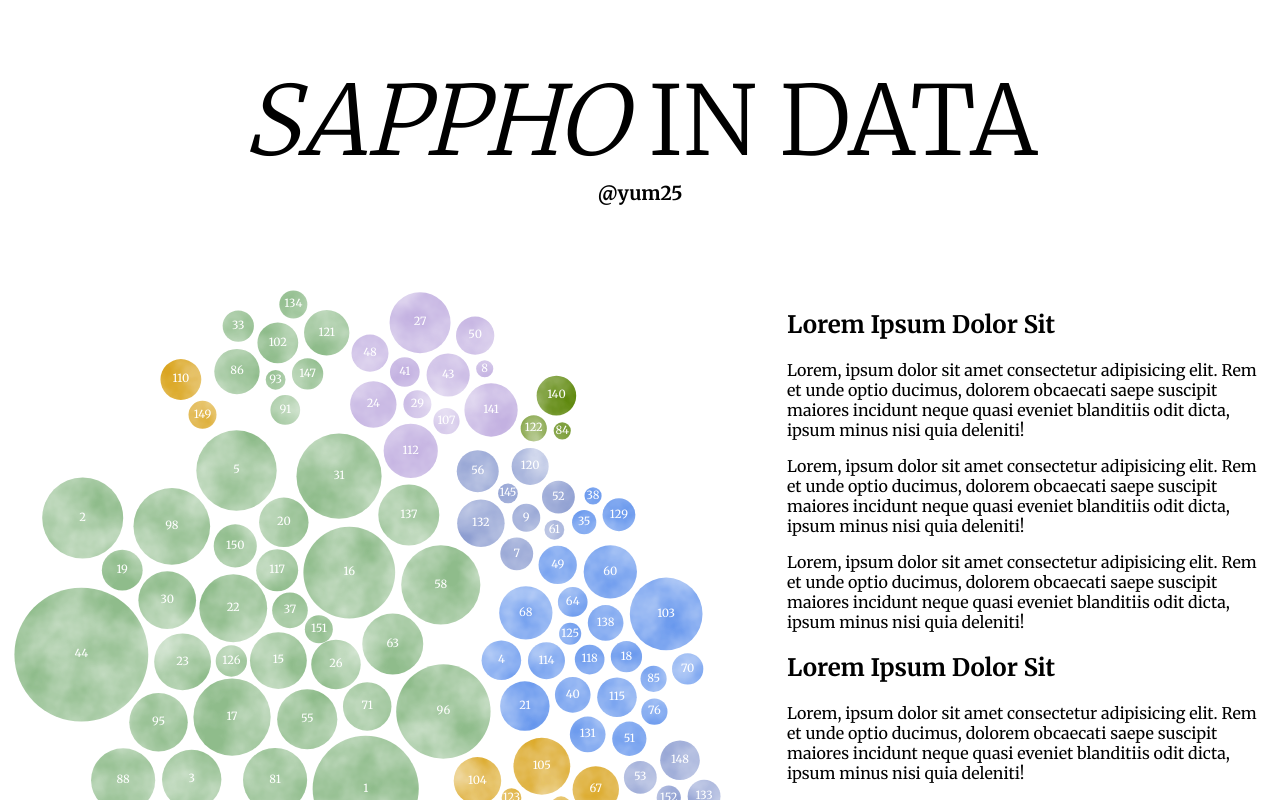
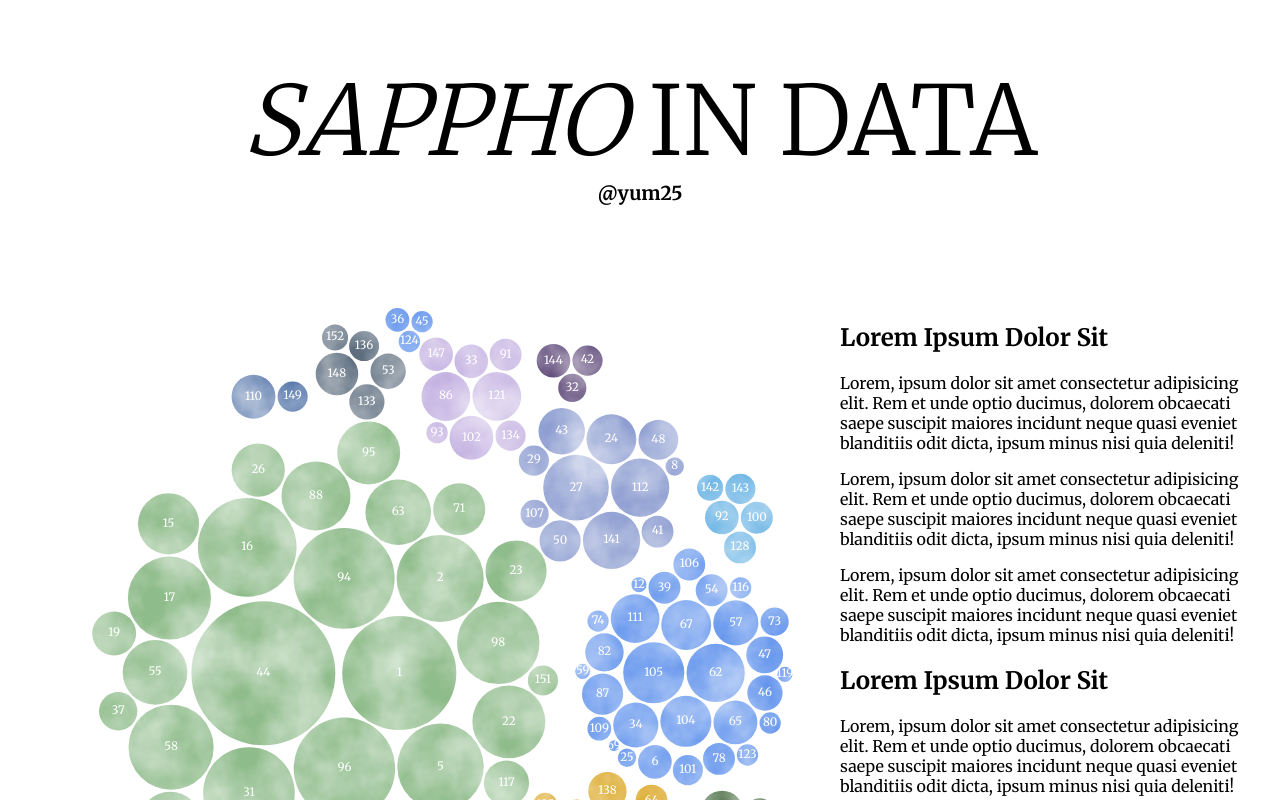
Before and after one commit to yum25/sappho-in-data, a SvelteKit app: page / in a window 1280 px wide. Shown: the top 800 px of the page. Built offline with nearby package versions, Linux system fonts and the light colour scheme.

Commit message:
refinements

```diff
--- a/src/lib/types.ts
+++ b/src/lib/types.ts
@@ -1,5 +1,5 @@
 export type Fragment = {
-    name: string;
+    name: number;
     group: number;
     size: number;
 }
--- a/src/routes/+page.svelte
+++ b/src/routes/+page.svelte
@@ -6,9 +6,12 @@
 
 	let svg: SVGElement;
 
-	const height = 1100;
-	const width = 1100;
+  let innerHeight:number|undefined = undefined;
+	const height = (innerHeight ?? 900) + 200;
+	const width = (innerHeight ??  900) + 200;
 	const margin = 50;
+
+	let showHierarchy = false;
 
 	const pack = d3
 		.pack()
@@ -19,28 +22,41 @@
 		d3
 			.hierarchy(hierarchy as unknown)
 			.sum((d) => (d as Fragment).size)
-			.sort((a, b) => b.data.size - a.data.size)
+			.sort((a, b) => (b.value as number) - (a.value as number))
 	);
 
 	let packingData = root.descendants();
 
 	let data = packingData.filter((d) => d.depth == 2) as d3.HierarchyCircularNode<Fragment>[];
-	let posMappings = packingData.filter((d) => d.depth == 1);
-
-	console.log(root);
+	let clusters = packingData.filter((d) => d.depth == 1);
 
 	const color = d3
-		.scaleOrdinal()
-		.domain(posMappings.map((d) => (d.data as Fragment).name) as Iterable<string>)
-		.range(['#8FBC8B', 'cornflowerblue', 'goldenrod', '#8E9ED1', '#C3B1E1', '#568203']);
+		.scaleOrdinal<number, string>()
+		.domain(clusters.map((d) => (d.data as Fragment).name))
+		.range([
+			'#8FBC8B', // light green
+			'cornflowerblue',
+			'goldenrod',
+			'#8E9ED1',
+			'#C3B1E1',
+			'#568203',
+			'#5d6d7e',
+			'#5dade2',
+			'#5499c7',
+			'#4B6F44',
+			'#452c63',
+			'#5072A7',
+			'#3457D5'
+		]);
+
 	const x = d3
-		.scaleOrdinal()
-		.domain(posMappings.map((d) => (d.data as Fragment).name) as Iterable<string>)
-		.range(posMappings.map((d) => d.x));
+		.scaleOrdinal<number, number>()
+		.domain(clusters.map((d) => (d.data as Fragment).name))
+		.range(clusters.map((d) => d.x));
 	const y = d3
-		.scaleOrdinal()
-		.domain(posMappings.map((d) => (d.data as Fragment).name) as Iterable<string>)
-		.range(posMappings.map((d) => d.y));
+		.scaleOrdinal<number, number>()
+		.domain(clusters.map((d) => (d.data as Fragment).name))
+		.range(clusters.map((d) => d.y));
 
 	const simulation = d3.forceSimulation(data);
 
@@ -49,34 +65,29 @@
 			'x',
 			d3
 				.forceX()
-				.strength(0.75)
-				.x((d) => x((d as d3.HierarchyNode<Fragment>).data.group.toString()) as number)
+				.strength(0.01)
+				.x((d) => x((d as d3.HierarchyNode<Fragment>).data.group))
 		)
 		.force(
 			'y',
 			d3
 				.forceY()
-				.strength(0.75)
-				.y((d) => y((d as d3.HierarchyNode<Fragment>).data.group.toString()) as number)
+				.strength(0.01)
+				.y((d) => y((d as d3.HierarchyNode<Fragment>).data.group))
 		)
-		.force(
-			'center',
-			d3
-				.forceCenter()
-				.x(width / 2)
-				.y(height / 2)
-		) // Attraction to the center of the svg area
 		.force('charge', d3.forceManyBody().strength(1)) // Nodes are attracted one each other of value is > 0
 		.force(
 			'collide',
 			d3
 				.forceCollide()
-				.strength(0.4)
-				.radius((d) => (d as d3.HierarchyNode<Fragment>).r + 5)
+				.strength(0.1)
+				.radius((d) => (d as d3.HierarchyCircularNode<Fragment>).r + 1.5)
 				.iterations(1)
 		); // Force that avoids circle overlapping
 	$: simulation.on('tick', () => (data = data));
 </script>
+
+<svelte:window bind:innerHeight />
 
 <main>
 	<header>
@@ -99,6 +110,21 @@
 			</defs>
 
 			<g transform="translate({margin} {margin})">
+				{#if showHierarchy}
+					{#each clusters as cluster}
+						<circle
+							r={cluster.r}
+							cx={cluster.x}
+							cy={cluster.y}
+							fill="transparent"
+							stroke="black"
+							stroke-width="5"
+							stroke-opacity="0.85"
+						>
+						</circle>
+					{/each}
+				{/if}
+
 				{#each data as fragment}
 					<g filter="url(#watercolor)">
 						<circle
@@ -160,9 +186,9 @@
 		padding: 5px;
 	}
 
-  header {
-    margin: 3rem;
-  }
+	header {
+		margin: 3rem;
+	}
 	h1 {
 		margin: 0;
 
@@ -174,7 +200,7 @@
 	}
 	address {
 		font-size: 1.2rem;
-    font-style: normal;
+		font-style: normal;
 		text-align: center;
 	}
 
@@ -182,14 +208,17 @@
 		display: flex;
 		justify-content: center;
 		align-items: center;
+
+    height: 100%;
+    width: 100%;
 	}
 
 	#cluster > svg {
 		max-height: 100vh;
-		min-height: 60vh;
+    min-height: 50rem;
 	}
 
 	#cluster > section {
-		max-width: 30rem;
+		max-width: 25rem;
 	}
 </style>
```
